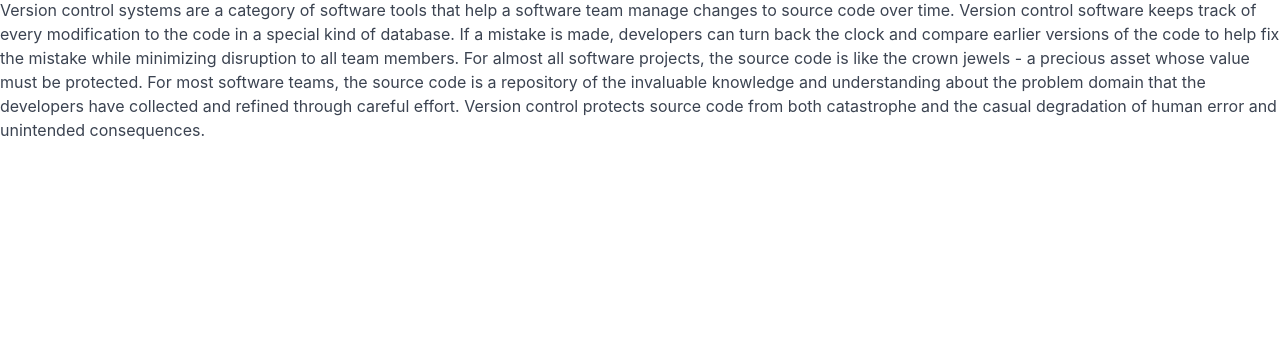
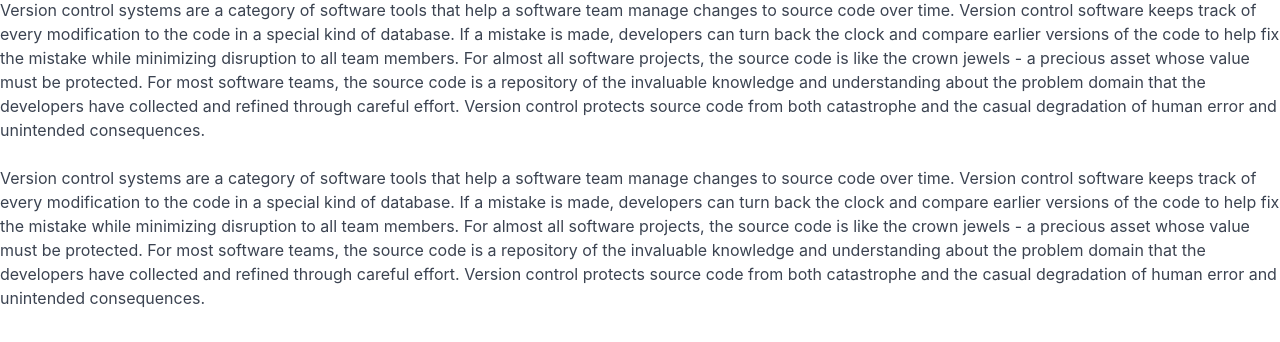
Before and after one commit to AmitVaranasi/MaheshwarVaranasi.github.io, a plain HTML site: page index.html in a window 1280 px wide. Shown: the part 70-412 px from the top of the page. Drawn offline with nearby package versions, Linux system fonts and the light colour scheme.

Commit message:
added col-md-6

```diff
--- a/index.html
+++ b/index.html
@@ -20,6 +20,19 @@
                     about the problem domain that the developers have collected and refined through careful effort. Version
                     control protects source code from both catastrophe and the casual degradation of human error and unintended
                     consequences.</p>
+
+            </div>
+            <div class="col-md-6 ">
+                <p>Version control systems are a category of software tools that help a software team manage changes to source
+                    code over time. Version control software keeps track of every modification to the code in a special kind
+                    of database. If a mistake is made, developers can turn back the clock and compare earlier versions of
+                    the code to help fix the mistake while minimizing disruption to all team members. For almost all software
+                    projects, the source code is like the crown jewels - a precious asset whose value must be protected.
+                    For most software teams, the source code is a repository of the invaluable knowledge and understanding
+                    about the problem domain that the developers have collected and refined through careful effort. Version
+                    control protects source code from both catastrophe and the casual degradation of human error and unintended
+                    consequences.</p>
+
             </div>
         </div>
     </div>
```
